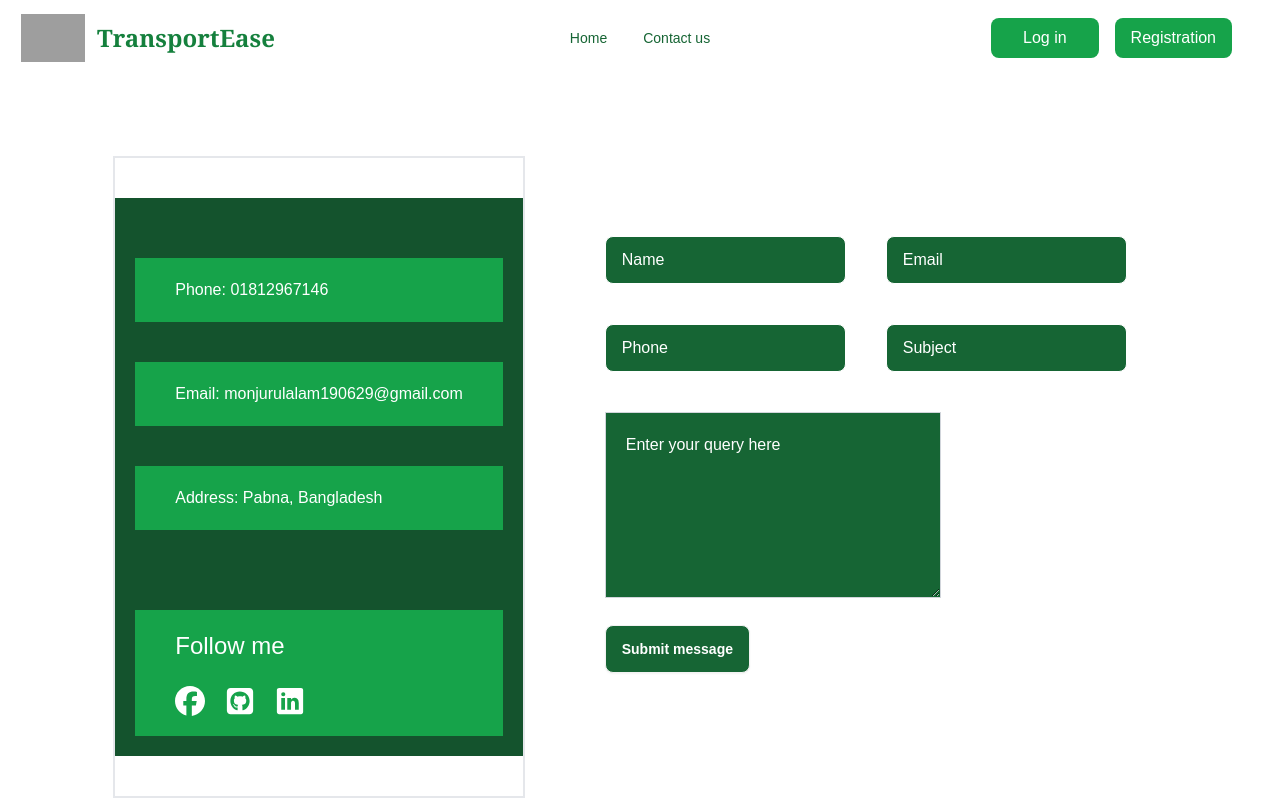
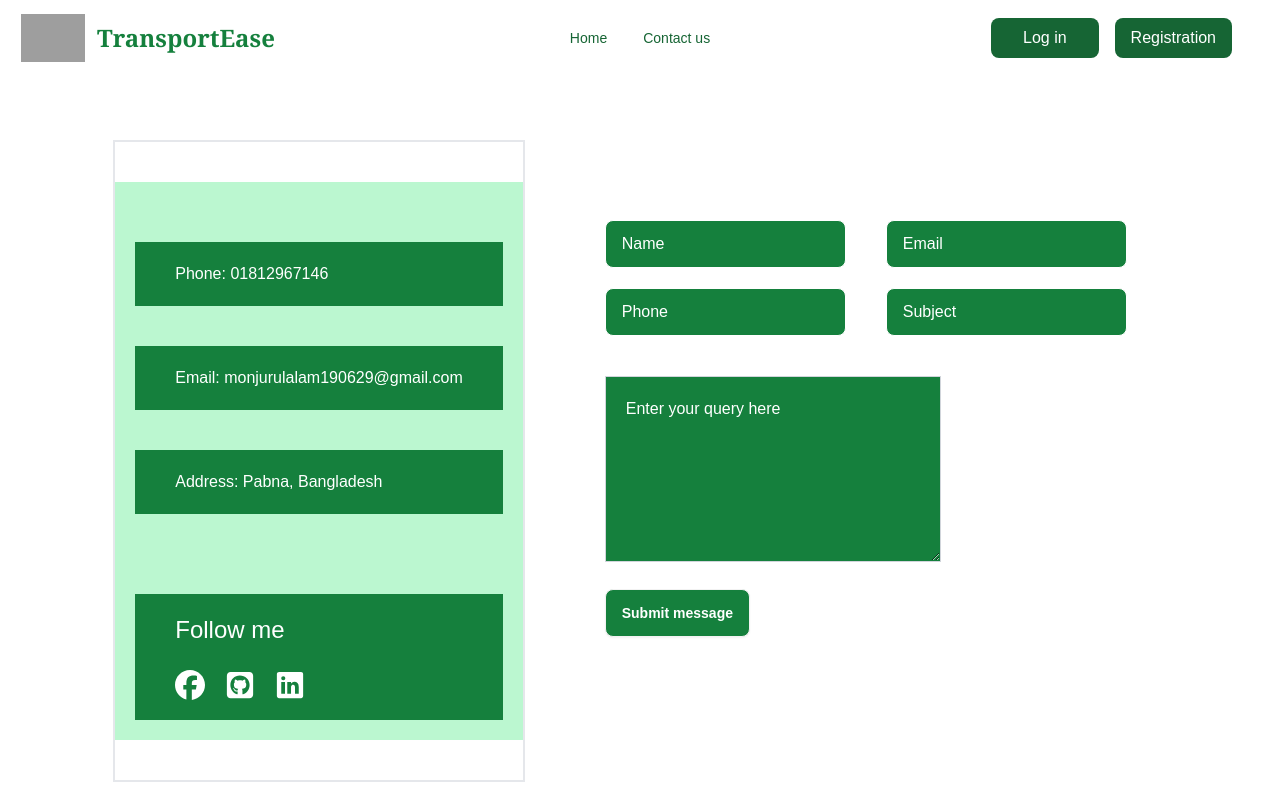
Before and after one commit to Monjurul-190629/Bus_Transport_Web, a Next.js app in the folder transport-app/: page /Contact in a window 1280 px wide. Shown: the top 800 px of the page. Built offline with nearby package versions, Linux system fonts and the light colour scheme; no server answers; grey boxes are pictures that could not be loaded.

Commit message:
logOut function is working now

```diff
--- /dev/null
+++ b/transport-app/middleware.js
@@ -0,0 +1,3 @@
+export { default } from "next-auth/middleware";
+
+export const config = { matcher: ["/Navbar"] };
--- a/transport-app/package.json
+++ b/transport-app/package.json
@@ -9,6 +9,7 @@
     "lint": "next lint"
   },
   "dependencies": {
+    "axios": "^1.7.8",
     "bcryptjs": "^2.4.3",
     "emailjs-com": "^3.2.0",
     "mongodb": "^6.11.0",
--- a/transport-app/src/app/Component/Home/TwoAdd.jsx
+++ b/transport-app/src/app/Component/Home/TwoAdd.jsx
@@ -4,11 +4,11 @@ import { TbMathGreater } from "react-icons/tb";
 const TwoAdd = () => {
     return (
         <div>
-            <div className='flex flex-col md:flex-row justify-center gap-8 md:gap-20 items-center mt-20'>
+            <div className='flex flex-col md:flex-row justify-center gap-8 md:gap-1 items-center mt-20'>
                 <div>
                     <img src="https://i.ibb.co.com/sFsLQ1k/app-illustrator.png" alt="app-illustrator" border="0" />
                 </div>
-                <div className=' font-semibold w-[350px] md:w-[400px]'>
+                <div className=' font-semibold w-[350px] md:w-[450px]'>
                     <p className='text-4xl text-center text-gray-700'>Get More Out of our <span className='text-green-700'>TransportEase</span></p>
                     <div className='grid grid-cols-2 mt-5 gap-5'>
                         <div className='text-gray-700 text-[14px] '>
--- a/transport-app/src/app/Component/Shared/Navbar.jsx
+++ b/transport-app/src/app/Component/Shared/Navbar.jsx
@@ -2,8 +2,13 @@
 
 import React, { useState } from "react";
 import Link from "next/link";
+import { signOut } from "next-auth/react";
+import { useSession } from "next-auth/react";
 
 const Navbar = () => {
+    const { data: session } = useSession();
+
+    console.log(session?.user?.name)
     const navLink = (
         <>
             <li>
@@ -82,8 +87,26 @@ const Navbar = () => {
 
                 {/* Navbar End */}
                 <div className="navbar-end">
-                    <button className="px-8 py-2 bg-green-600 rounded-lg text-white">Log in</button>
-                    <button className="px-4 py-2 ml-4 bg-green-600 rounded-lg text-white">Registration</button>
+                    {
+                        session?.user ? <>
+                            <div className="tooltip tooltip-left z-20  hover:tooltip-open" data-tip={session?.user?.name}>
+                                <img src="https://c8.alamy.com/comp/TC2FPE/young-man-avatar-cartoon-character-profile-picture-TC2FPE.jpg" className="lg:ml-5 w-1/4 md:w-10 hidden lg:block rounded-full" alt="User Profile" />
+                            </div>
+                            <button onClick={() => signOut()} className="px-8 py-2 text-[16px] bg-green-800 hover:bg-green-900 rounded-lg text-white">Log out</button>
+                        </> :
+                            <>
+                                <Link href="/Login">
+                                    <button className="px-8 py-2 text-[16px] bg-green-800 hover:bg-green-900 rounded-lg text-white">Log in</button>
+                                </Link>
+                                <Link href="/Registration">
+                                    <button className="px-4 py-2 text-[16px] ml-4 bg-green-800 hover:bg-green-900 rounded-lg text-white">Registration</button>
+                                </Link>
+                            </>
+                    }
+
+
+
+
                 </div>
             </div>
         </div>
--- a/transport-app/src/app/Contact/page.jsx
+++ b/transport-app/src/app/Contact/page.jsx
@@ -44,64 +44,64 @@ const Contact = () => {
     };
 
     return (
-        <div className=" py-20 text-white flex lg:flex-row flex-col gap-10 justify-center">
+        <div className=" py-16 text-white flex lg:flex-row flex-col gap-10 justify-center">
             <div className="py-10 border-2 border-green">
-                <div className="bg-green-900 p-5">
-                    <div className="border-1 py-5 px-10 bg-green-600 border-green-300 mt-10 hover:bg-green-600">
+                <div className="bg-green-200 p-5">
+                    <div className="border-1 py-5 px-10 bg-green-700 border-green-300 mt-10 hover:bg-green-700">
                         <p>Phone: 01812967146</p>
                     </div>
-                    <div className="border-1 py-5 px-10 bg-green-600 border-green-300 mt-10 hover:bg-green-600">
+                    <div className="border-1 py-5 px-10 bg-green-700 border-green-300 mt-10 hover:bg-green-700">
                         <p>Email: monjurulalam190629@gmail.com</p>
                     </div>
-                    <div className="border-1 py-5 px-10 bg-green-600 border-green-300 mt-10 hover:bg-green-600">
+                    <div className="border-1 py-5 px-10 bg-green-700 border-green-300 mt-10 hover:bg-green-700">
                         <p>Address: Pabna, Bangladesh</p>
                     </div>
                 </div>
-                <div className="bg-green-900 p-5">
-                    <div className="border-1 py-5 px-10 bg-green-600 border-slate-300 mt-10 hover:bg-green-500">
+                <div className="bg-green-200 p-5">
+                    <div className="border-1 py-5 px-10 bg-green-700 border-slate-300 mt-10 hover:bg-green-700">
                         <p className="bold text-2xl">Follow me</p><br />
                         <div className="flex gap-5">
                             <a href="https://www.facebook.com/Monjurul0629/" target="_blank" rel="noopener noreferrer">
-                                <FaFacebook className="text-3xl hover:text-green-400" />
+                                <FaFacebook className="text-3xl hover:text-blue-200" />
                             </a>
                             <a href="https://github.com/Monjurul-190629/" target="_blank" rel="noopener noreferrer">
-                                <FaSquareGithub className="text-3xl hover:text-green-400" />
+                                <FaSquareGithub className="text-3xl hover:text-blue-200" />
                             </a>
                             <a href="https://www.linkedin.com" target="_blank" rel="noopener noreferrer">
-                                <IoLogoLinkedin className="text-3xl hover:text-green-400" />
+                                <IoLogoLinkedin className="text-3xl hover:text-blue-200" />
                             </a>
                         </div>
                     </div>
                 </div>
             </div>
-            <div className="lg:py-20 py-10 px-10">
+            <div className="lg:py-20 py-10 px-10 ">
                 <form ref={form} onSubmit={sendEmail}>
-                    <div className="grid lg:grid-cols-2 grid-cols-1 gap-10">
+                    <div className="grid lg:grid-cols-2 grid-cols-1 gap-x-10 gap-y-5">
                         <input
                             type="text"
                             name="from_name"
                             placeholder="Name"
-                            className="input input-bordered w-full max-w-xs placeholder-white bg-green-800  border-1 border-white "
+                            className="input input-bordered w-full max-w-xs placeholder-white bg-green-700  border-1 border-white "
                             required
                         />
                         <input
                             type="email"
                             name="from_email"
                             placeholder="Email"
-                            className="input input-bordered w-full max-w-xs placeholder-white bg-green-800  border-1 border-white "
+                            className="input input-bordered w-full max-w-xs placeholder-white bg-green-700  border-1 border-white "
                             required
                         />
                         <input
                             type="text"
                             name="from_phone"
                             placeholder="Phone"
-                            className="input input-bordered w-full max-w-xs placeholder-white bg-green-800  border-1 border-white "
+                            className="input input-bordered w-full max-w-xs placeholder-white bg-green-700  border-1 border-white "
                         />
                         <input
                             type="text"
                             name="subject"
                             placeholder="Subject"
-                            className="input input-bordered w-full max-w-xs placeholder-white bg-green-800  border-1 border-white "
+                            className="input input-bordered w-full max-w-xs placeholder-white bg-green-700  border-1 border-white "
                         />
                     </div>
                     <div>
@@ -110,12 +110,12 @@ const Contact = () => {
                             placeholder="Enter your query here"
                             rows="6"
                             cols="30"
-                            className="border border-gray-300 p-5 placeholder-white bg-green-800  mt-10"
+                            className="border border-gray-300 p-5 placeholder-white bg-green-700  mt-10"
                             required
                         />
                     </div>
                     <div>
-                        <button type="submit" className="btn bg-green-800 mt-5 text-white hover:bg-blue-400 hover:text-black">
+                        <button type="submit" className="btn bg-green-700 mt-5 text-white hover:bg-blue-400 hover:text-black">
                             Submit message
                         </button>
                     </div>
--- /dev/null
+++ b/transport-app/src/app/api/auth/check.js
@@ -0,0 +1,10 @@
+import { getSession } from "next-auth/react";
+
+export default async function handler(req, res) {
+    const session = await getSession({ req });
+    if (session) {
+        res.status(200).json({ user: session.user });
+    } else {
+        res.status(401).json({ user: null });
+    }
+}
--- /dev/null
+++ b/transport-app/src/app/api/auth/logout.js
@@ -0,0 +1,7 @@
+export default async function handler(req, res) {
+    res.setHeader(
+        "Set-Cookie",
+        "token=; path=/; expires=Thu, 01 Jan 1970 00:00:00 GMT; HttpOnly"
+    );
+    res.status(200).json({ message: "Logged out" });
+}
```
Also changed, not shown: 1 other file (tests, documents, lock files or other folders).
